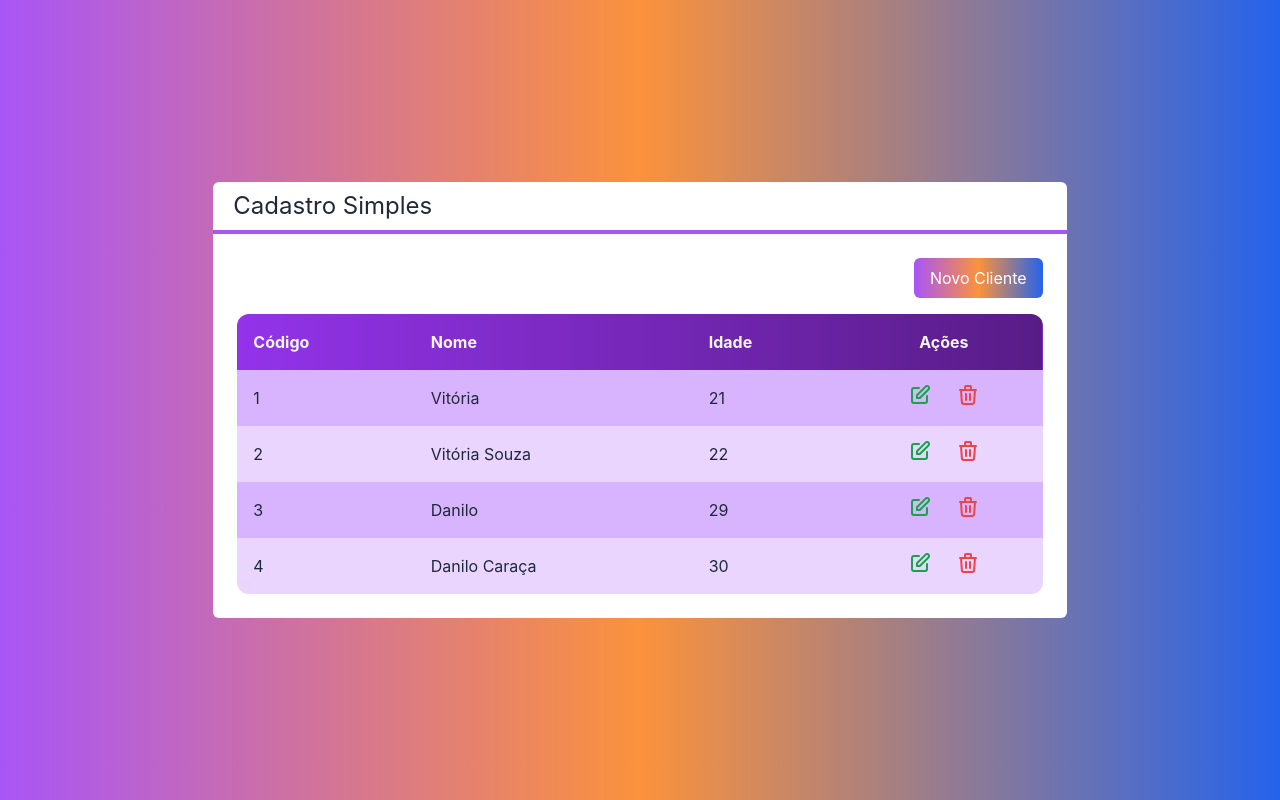
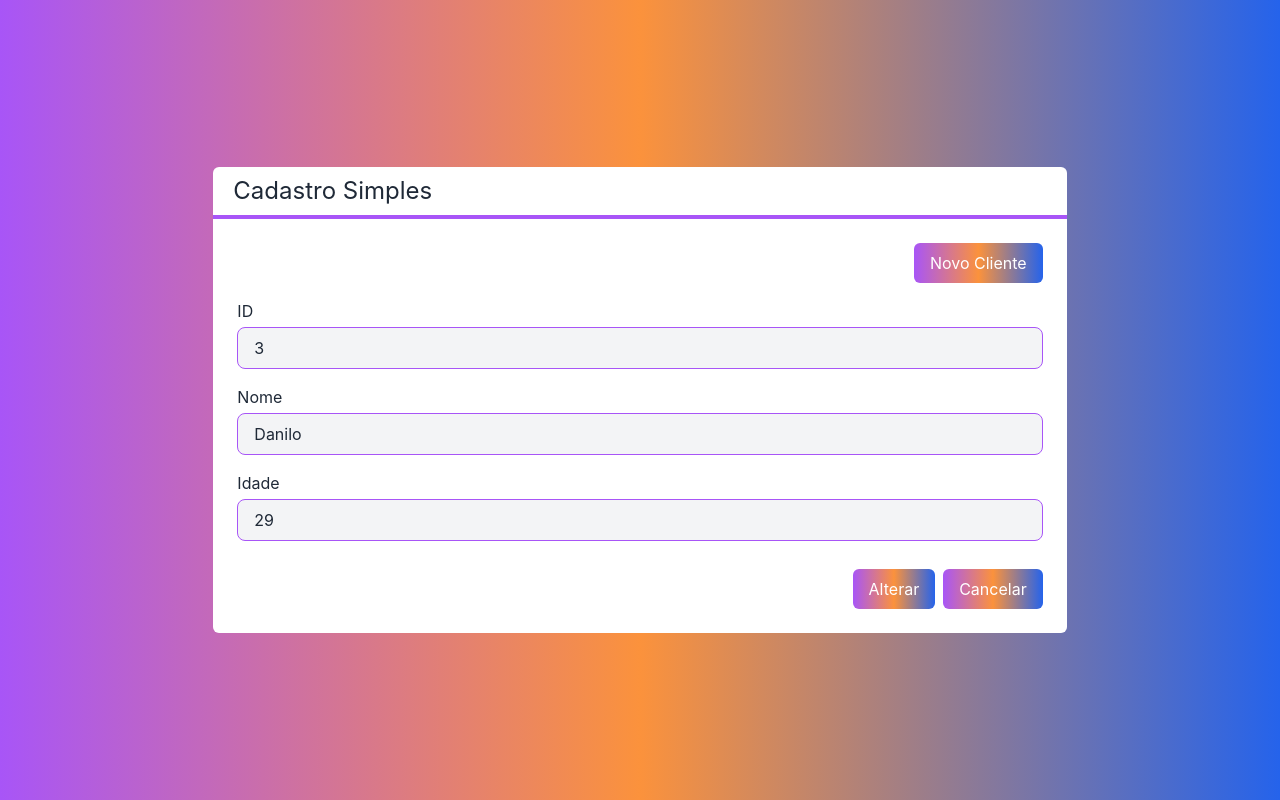
Before and after one commit to SouzaVitoria/Basic-Next.js, a Next.js app in the folder next-crud/: page / in a window 1280 px wide. Built offline with nearby package versions, Linux system fonts and the light colour scheme.

Commit message:
added Form component

```diff
--- a/next-crud/src/components/Button.tsx
+++ b/next-crud/src/components/Button.tsx
@@ -1,14 +1,13 @@
 interface ButtonProps {
-  color?: "green" | "blue" | "gray";
+  color?: "green" | "blue" | "red";
   className?: string;
   children: any;
 }
 
 export default function Button(props: ButtonProps) {
-  const color = props.color ?? "gray";
   return (
     <button
-      className={`bg-gradient-to-r from-${color}-400 to-${color}-700 text-white px-4 py-2 rounded-md ${props.className} `}
+      className={`bg-gradient-to-r from-${props.color}-400 to-${props.color}-700 text-white px-4 py-2 rounded-md ${props.className}`}
     >
       {props.children}
     </button>
--- /dev/null
+++ b/next-crud/src/components/Form.tsx
@@ -0,0 +1,32 @@
+import { useState } from "react";
+import Client from "../core/Client";
+import Button from "./Button";
+import Input from "./Input";
+
+interface FormProps {
+  client: Client;
+}
+
+export default function Form(props: FormProps) {
+  const id = props.client?.id;
+  const [name, setName] = useState(props.client?.name ?? "");
+  const [age, setAge] = useState(props.client?.age ?? 0);
+  return (
+    <div>
+      {id && <Input className="mb-4" inputLabel="ID" value={id} readOnly />}
+      <Input
+        className="mb-4"
+        inputLabel="Nome"
+        value={name}
+        onChange={setName}
+      />
+      <Input inputLabel="Idade" type="number" value={age} onChange={setAge} />
+      <div className="flex justify-end mt-7">
+        <Button color={id ? "blue" : "green"} className="mr-2">
+          {id ? "Alterar" : "Salvar"}
+        </Button>
+        <Button color="red">Cancelar</Button>
+      </div>
+    </div>
+  );
+}
--- /dev/null
+++ b/next-crud/src/components/Input.tsx
@@ -0,0 +1,28 @@
+interface InputProps {
+  inputLabel: string;
+  type?: "inputLabel" | "number";
+  value: any;
+  readOnly?: boolean;
+  className?: string;
+  onChange?: (value: any) => void;
+}
+
+export default function Input(props: InputProps) {
+  return (
+    <div className={`flex flex-col ${props.className}`}>
+      <label htmlFor="name" className="mb-1">
+        {props.inputLabel}
+      </label>
+      <input
+        id="name"
+        type={props.type ?? "text"}
+        value={props.value}
+        readOnly={props.readOnly}
+        className={`border border-purple-500 rounded-lg focus:outline-none bg-gray-100 px-4 py-2 ${
+          props.readOnly ?? "focus:bg-white"
+        }`}
+        onChange={e => props.onChange?.(e.target.value)}
+      />
+    </div>
+  );
+}
--- a/next-crud/src/pages/index.tsx
+++ b/next-crud/src/pages/index.tsx
@@ -1,4 +1,5 @@
 import Button from "../components/Button";
+import Form from "../components/Form";
 import Layout from "../components/Layout";
 import Table from "../components/Table";
 import Client from "../core/Client";
@@ -19,18 +20,19 @@ export default function Home() {
   }
 
   return (
-    <div className="flex h-screen justify-center items-center bg-gradient-to-r from-purple-500 via-orange-400 to-blue-600 ">
+    <div className="flex h-screen justify-center items-center bg-gradient-to-r from-purple-500 via-orange-400 to-blue-600">
       <Layout title="Cadastro Simples">
         <div className="flex justify-end">
           <Button color="blue" className="mb-4">
             Novo Cliente
           </Button>
         </div>
-        <Table
+        {/* <Table
           clients={clients}
           selectClient={selectClient}
           deleteClient={deleteClient}
-        />
+        /> */}
+        <Form client={clients[2]} />
       </Layout>
     </div>
   );
```
